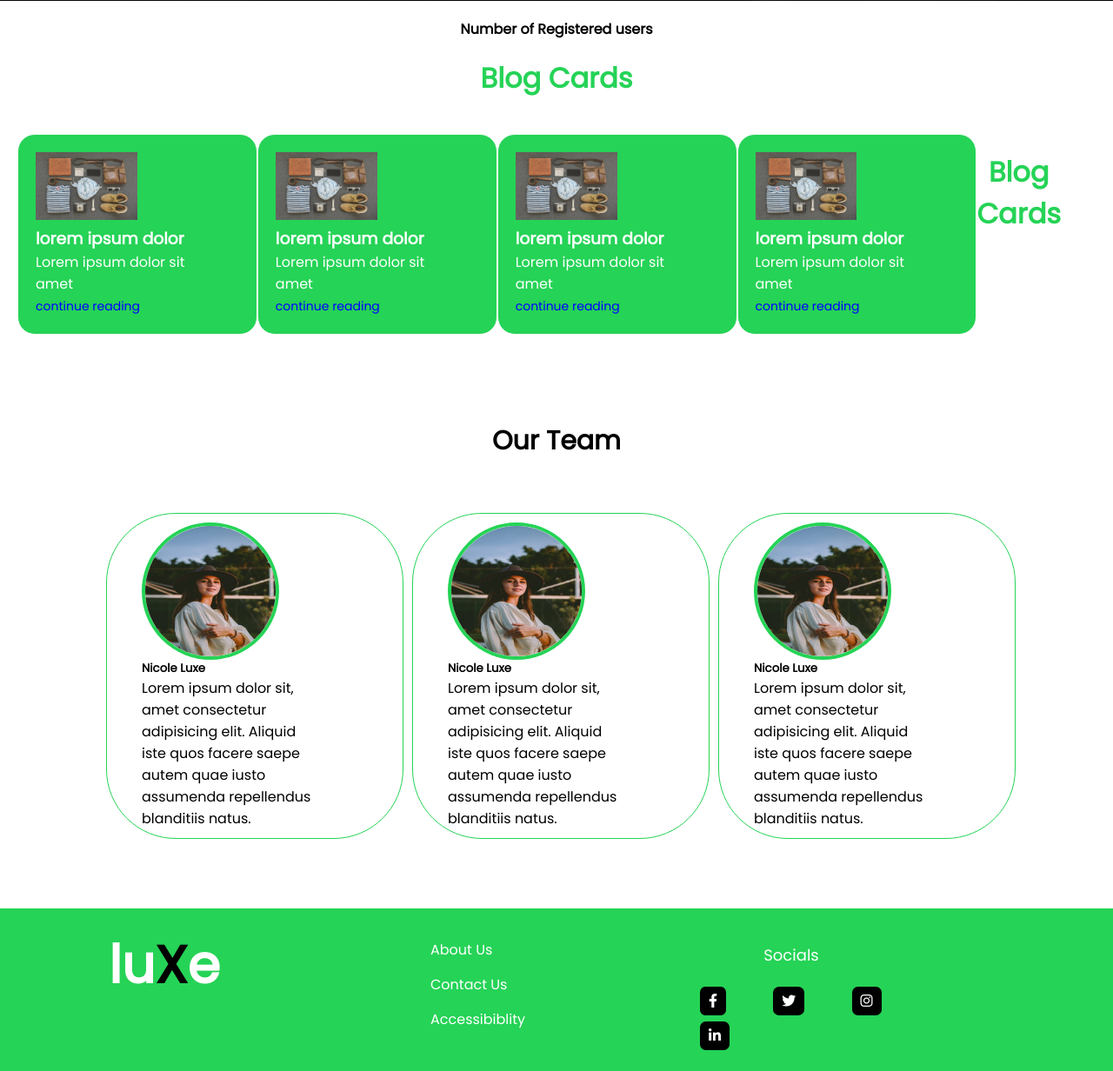
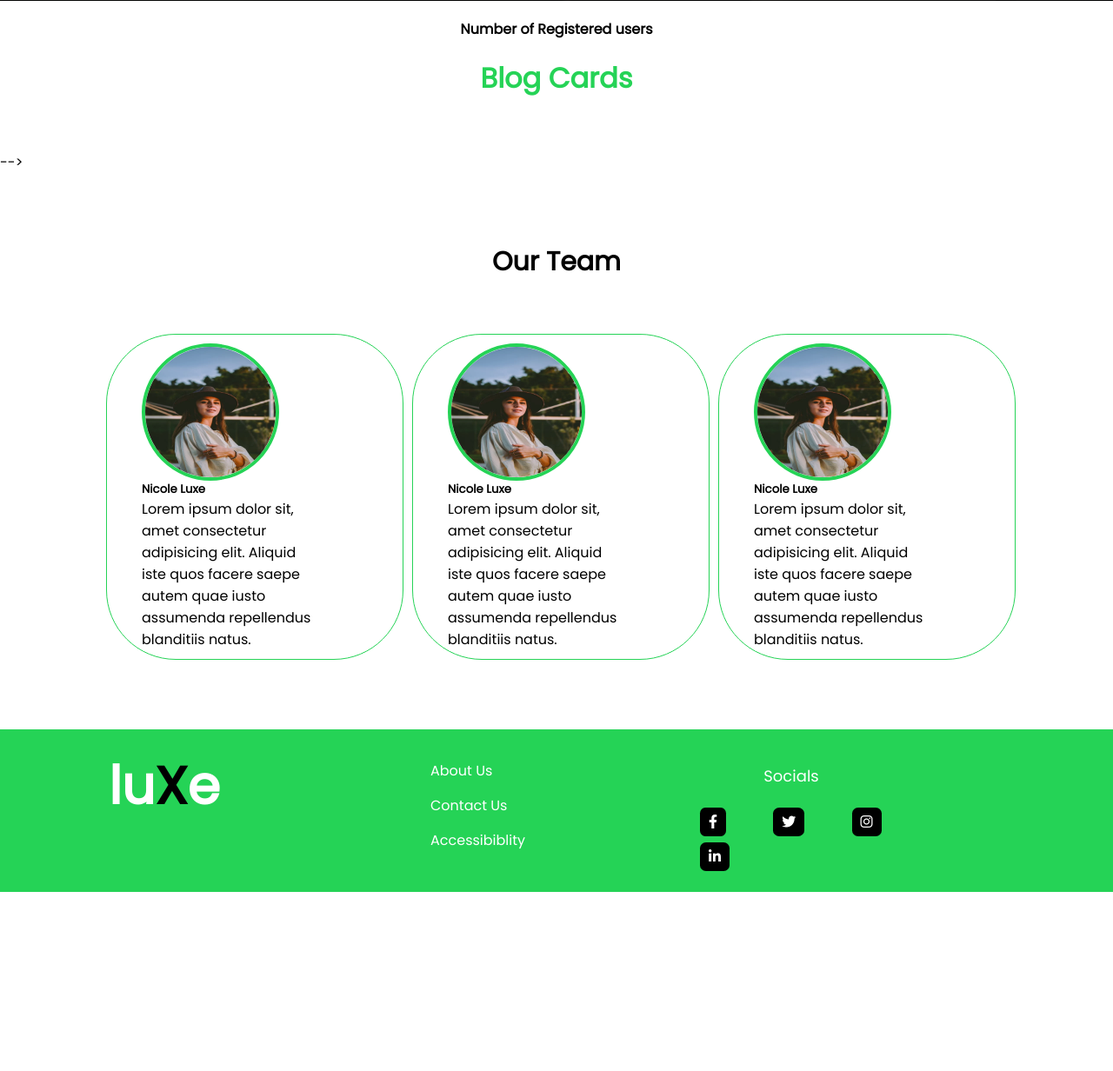
Before and after one commit to oluwaferanmi12/AYOBAYO, a PHP site: page /home.php in a window 1280 px wide. Shown: the part 929-2161 px from the top of the page at 87% size. After the commit the page ends 1955 px from the top, so only its background shows below. Run offline with PHP 8.4, Linux system fonts and the light colour scheme; data that the repository does not hold is empty; some libraries are stand-ins or nearby versions.

Commit message:
most recent commit

```diff
--- a/home.css
+++ b/home.css
@@ -68,6 +68,7 @@ li{
 .stylecard{
     box-sizing: border-box;
     border-radius: 20px;
+    width: 30%;
     border: 1px solid #fff;
     background-color: #25d356;
     justify-content: center;
--- a/home.php
+++ b/home.php
@@ -45,46 +45,10 @@
         <h4>Number of Registered users</h4>
       </div>
     </section>
+     <div>
+       <h1>Blog cards</h1>
 
-    <div>
-      <h1>Blog cards</h1>
     </div>
-    <div class="blogcards">
-      <ul>
-        <li class="stylecard">
-          <a href=""></a><img src="./IMAGES/backgr.jpeg" alt="" width="50%" />
-          <h3>lorem ipsum dolor</h3>
-          <p>Lorem ipsum dolor sit amet</p>
-          <a class="main-blog" href="content.html">continue reading</a>
-        </li>
-      </ul>
-      <ul>
-        <li class="stylecard">
-          <a href=""></a><img src="./IMAGES/backgr.jpeg" alt="" width="50%" />
-          <h3>lorem ipsum dolor</h3>
-          <p>Lorem ipsum dolor sit amet</p>
-          <a class="main-blog" href="content.html">continue reading</a>
-        </li>
-      </ul>
-      <ul>
-        <li class="stylecard">
-          <a href=""></a><img src="./IMAGES/backgr.jpeg" alt="" width="50%" />
-          <h3>lorem ipsum dolor</h3>
-          <p>Lorem ipsum dolor sit amet</p>
-          <a class="main-blog" href="content.html">continue reading</a>
-        </li>
-      </ul>
-      <ul>
-        <li class="stylecard">
-          <a href=""></a><img src="./IMAGES/backgr.jpeg" alt="" width="50%" />
-          <h3>lorem ipsum dolor</h3>
-          <p>Lorem ipsum dolor sit amet</p>
-          <a class="main-blog" href="content.html">continue reading</a>
-        </li>
-      </ul>
-        <div>
-                <h1>Blog cards</h1>
-            </div>
             <div class="blogcards">
                 <?php
                 $selectBlogpostQuery = "SELECT * FROM blogpost ";
@@ -116,7 +80,7 @@
                 }
                 ?>
             </div>
-        </div>
+        </div>    -->
     <!-- <div>
         <h1>Blog cards</h1>
     </div>
```
Also changed, not shown: blogPhotoUpload/backgr.jpeg (added).
